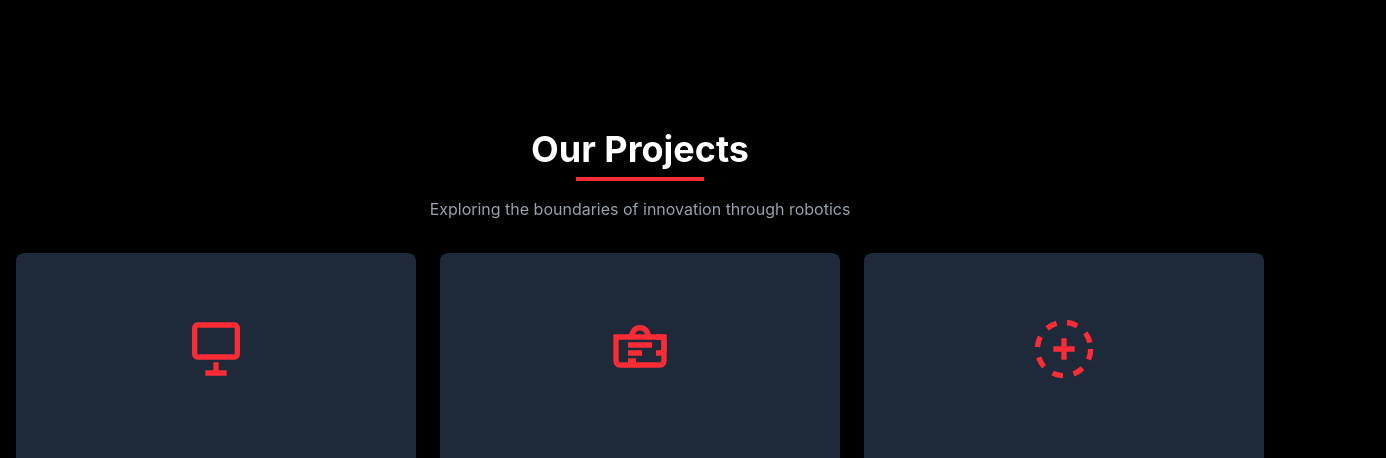
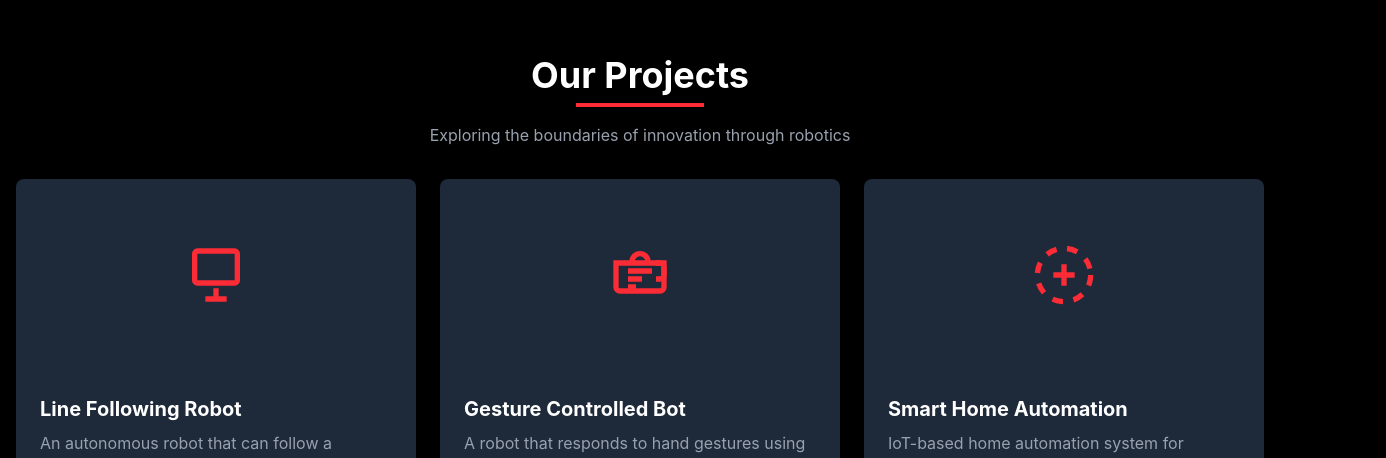
Before and after one commit to Dhruva-D/Corsit, a React (Vite) app in the folder client/: page / in a window 1280 px wide. Shown: the part 735-1193 px from the top of the page, 1386 px wide, since content can reach past the window. Built offline with nearby package versions, Linux system fonts and the light colour scheme.

Commit message:
3Drobo added

```diff
--- a/client/index.html
+++ b/client/index.html
@@ -9,5 +9,6 @@
   <body>
     <div id="root"></div>
     <script type="module" src="/src/main.jsx"></script>
+    <script type="module" src="https://unpkg.com/@splinetool/viewer@1.9.72/build/spline-viewer.js"></script>
   </body>
 </html>
--- a/client/src/components/Home/Home.jsx
+++ b/client/src/components/Home/Home.jsx
@@ -1,13 +1,18 @@
 import React from 'react'
 
 const Home = () => {
+
+
   return (
     <>
       <div className='h-screen'>
-        Home
+      <spline-viewer url="https://prod.spline.design/8Q-TXZHyF66OklDE/scene.splinecode"></spline-viewer>
       </div>
 
-      <div className="bg-black text-white py-16">
+
+
+
+      <div className="bg-black text-white py-60">
         <div className="container mx-auto px-4">
           <div className="text-center mb-8">
             <h2 className="text-4xl font-bold mb-2">Our Projects</h2>
@@ -101,7 +106,7 @@ const Home = () => {
         </div>
       </div>
 
-      <div className="bg-black text-white py-16">
+      <div className="bg-black text-white ">
         <div className="container mx-auto px-4">
           <div className="text-center mb-8">
             <h2 className="text-4xl font-bold mb-2">Our Achievements</h2>
--- a/client/src/index.css
+++ b/client/src/index.css
@@ -9,3 +9,14 @@
 body {
   @apply bg-black text-white;
 }
+
+spline-viewer {
+  width: 170%;
+  height: 160%;
+  display: block;
+  margin-top: -250px; /* Adjust this value based on your navbar height */
+  margin-left: -790px;
+
+
+  position: relative;
+}
```
